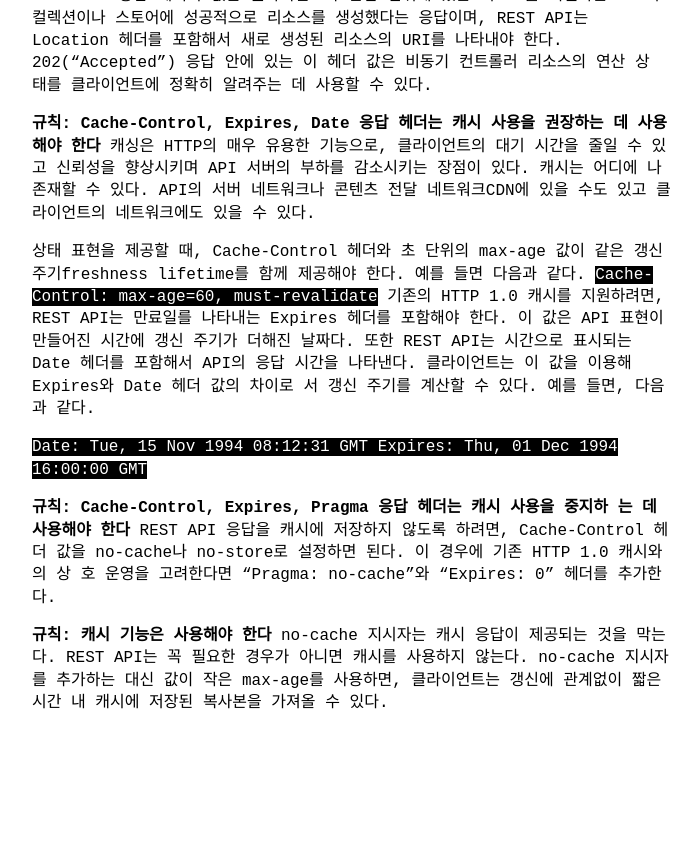
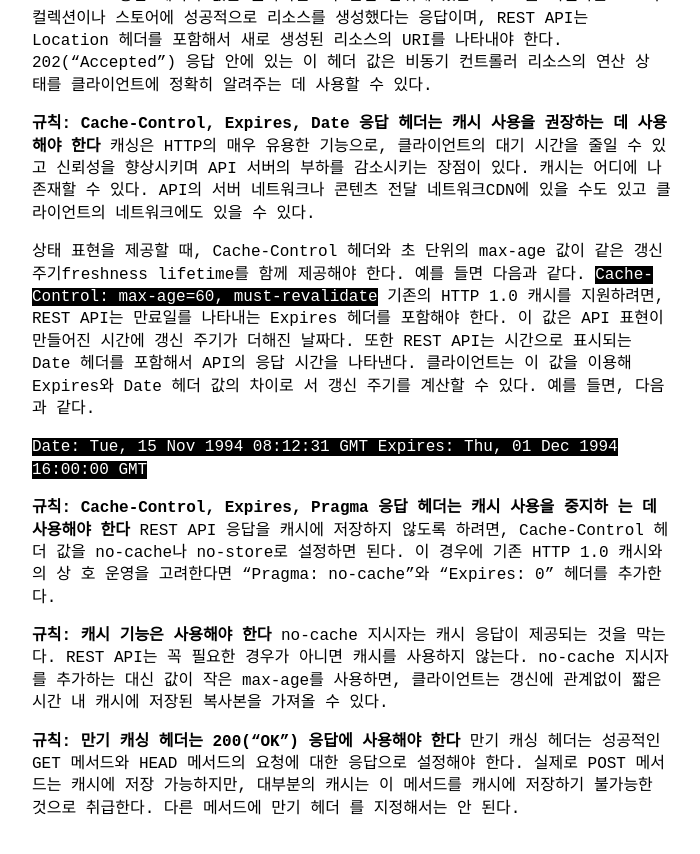
Before and after one commit to khjzzm/khjzzm.github.io, a Jekyll site: the page built from _posts/2023-02-22-Rest-API-Design-Pattern.md, in a window 1280 px wide and 900 px high, scrolled down 13003 px. Shown: the top 854 px of the window, without its empty margins (288-988 px from the left). Built offline with Jekyll 4.4.1, drawn with Linux system fonts in a browser that asks for light colours; before the commit the page ends 13798 px from its top, so only the background shows below that.

Commit message:
만기 캐싱 헤더는 200

```diff
--- a/_posts/2023-02-22-Rest-API-Design-Pattern.md
+++ b/_posts/2023-02-22-Rest-API-Design-Pattern.md
@@ -378,3 +378,7 @@ REST API 응답을 캐시에 저장하지 않도록 하려면, Cache-Control 헤
 
 **규칙: 캐시 기능은 사용해야 한다**
 no-cache 지시자는 캐시 응답이 제공되는 것을 막는다. REST API는 꼭 필요한 경우가 아니면 캐시를 사용하지 않는다. no-cache 지시자를 추가하는 대신 값이 작은 max-age를 사용하면, 클라이언트는 갱신에 관계없이 짧은 시간 내 캐시에 저장된 복사본을 가져올 수 있다.
+
+
+**규칙: 만기 캐싱 헤더는 200(“OK”) 응답에 사용해야 한다**
+만기 캐싱 헤더는 성공적인 GET 메서드와 HEAD 메서드의 요청에 대한 응답으로 설정해야 한다. 실제로 POST 메서드는 캐시에 저장 가능하지만, 대부분의 캐시는 이 메서드를 캐시에 저장하기 불가능한 것으로 취급한다. 다른 메서드에 만기 헤더 를 지정해서는 안 된다.
```
